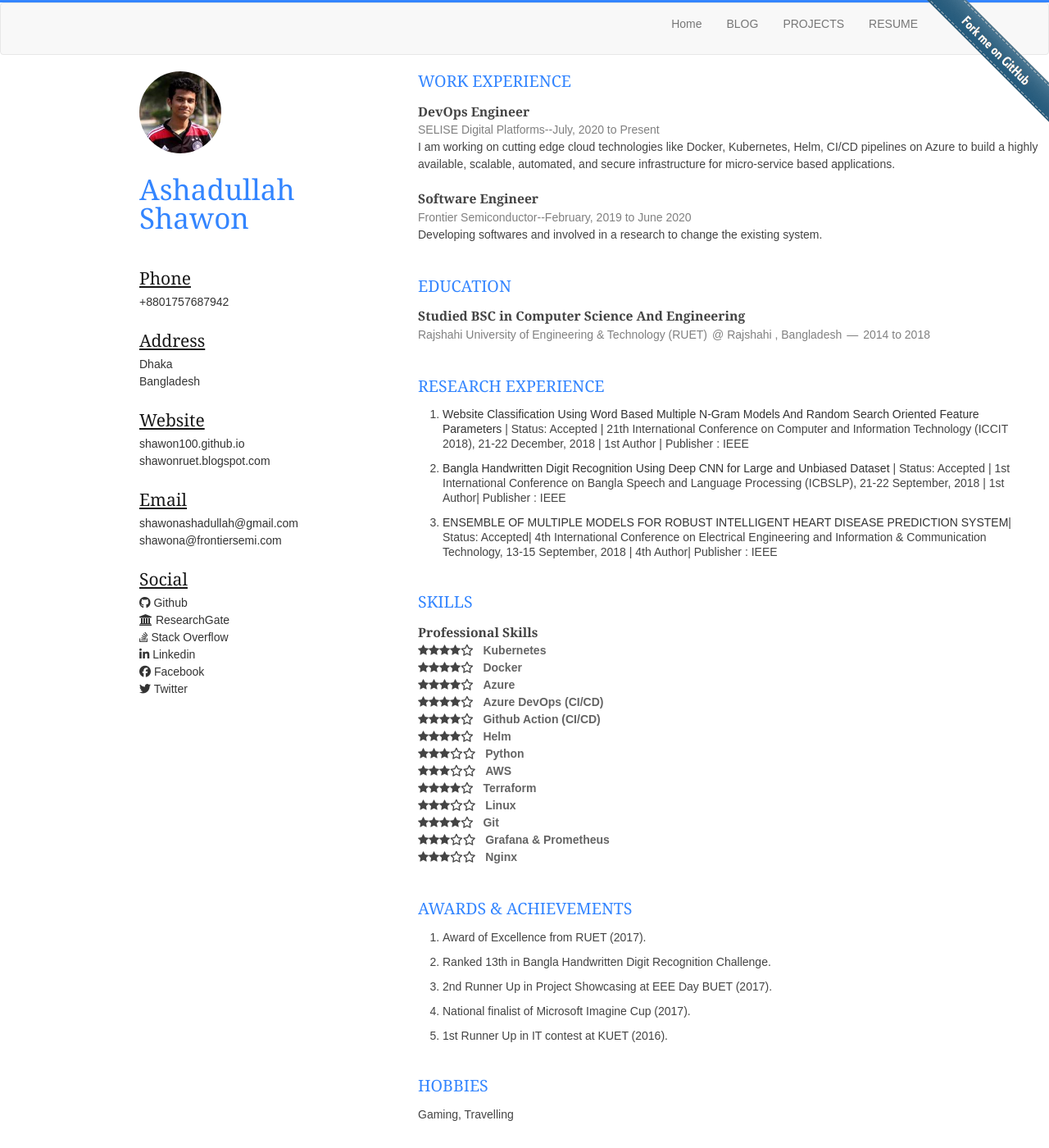
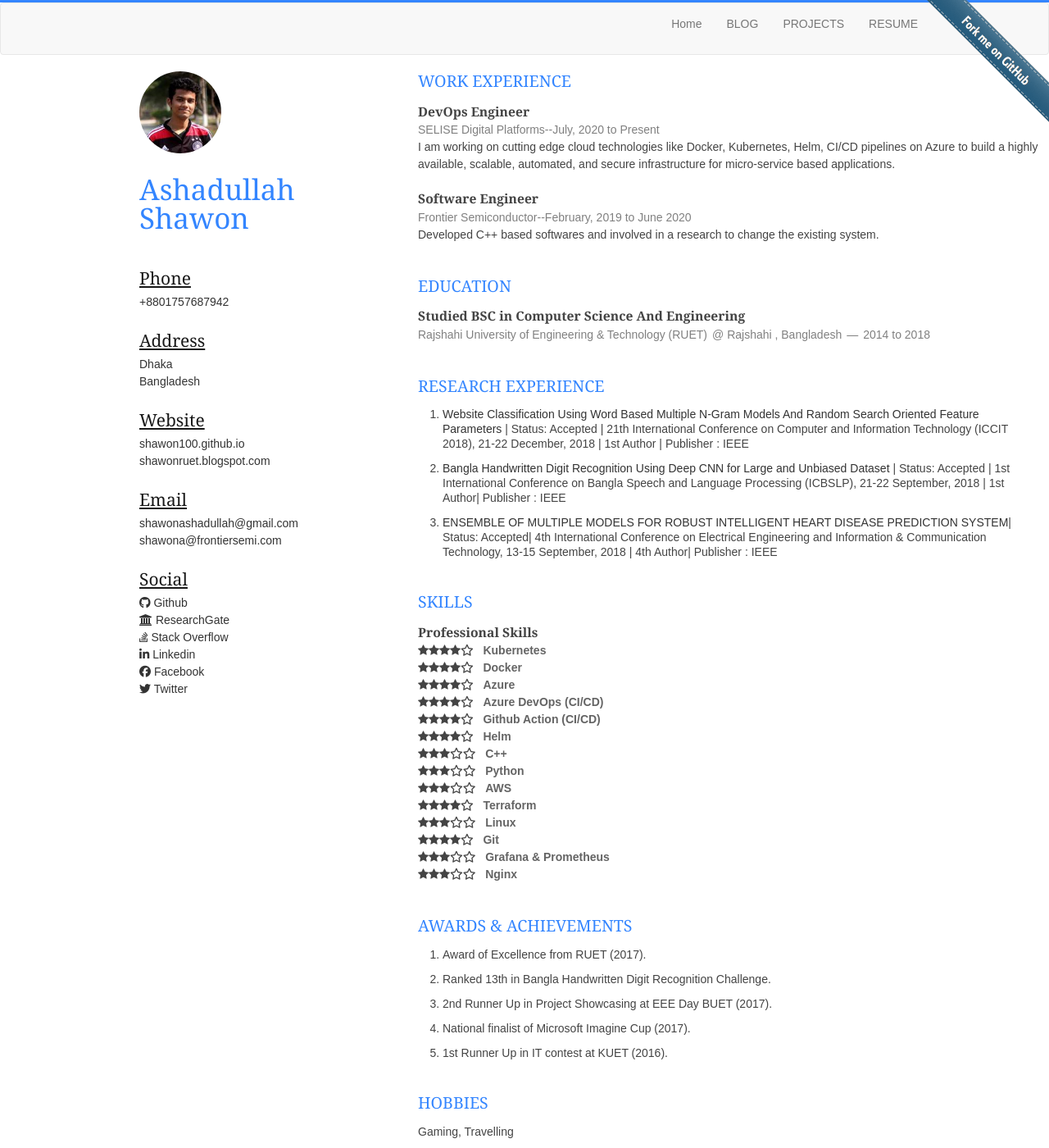
Before and after one commit to shawon100/shawon100.github.io, a Jekyll site: the page built from index.html, in a window 1280 px wide and 1400 px high. Shown: the whole window at 82% size. Built offline with Jekyll 4.4.1, drawn with Linux system fonts in a browser that asks for light colours; nearby versions of some CDN libraries; library files that are not in the unit come from our copies.

Commit message:
updated resume

```diff
--- a/index.html
+++ b/index.html
@@ -118,7 +118,7 @@
             <h1>Software Engineer</h1>
             <span><a href="http://www.frontiersemi.com">Frontier Semiconductor</a><time>--February, 2019 to June 2020 </time></span>
         </header>
-        <p>Developing softwares and involved in a research to change the existing system.</p>
+        <p>Developed C++ based softwares and involved in a research to change the existing system.</p>
    </article>
     <!-- <article>
         <header>
@@ -245,6 +245,10 @@
         </p>
         <p>
             <i class="fa fa-star"></i><i class="fa fa-star"></i><i class="fa fa-star"></i><i class="fa fa-star-o"></i><i class="fa fa-star-o"></i>
+            &nbsp;&nbsp;<em>C++</em>
+        </p>
+        <p>
+            <i class="fa fa-star"></i><i class="fa fa-star"></i><i class="fa fa-star"></i><i class="fa fa-star-o"></i><i class="fa fa-star-o"></i>
             &nbsp;&nbsp;<em>Python</em>
         </p>
         <p>
```
